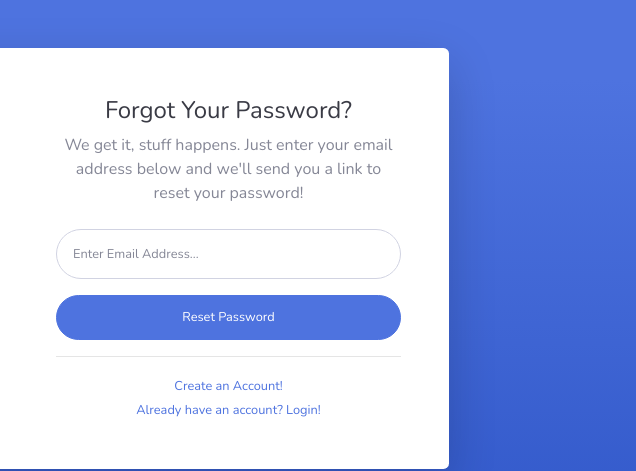
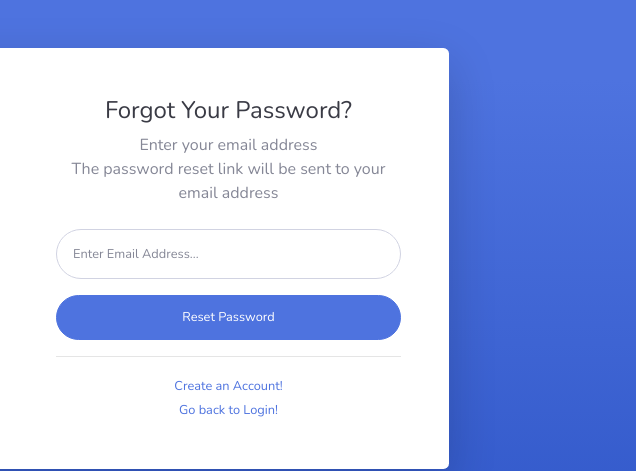
Before and after one commit to TanayPandey627/Paperless_scholarship, a website with bundled scripts: page forgot-password.html in a window 1280 px wide. Shown: the top 471 px of the page, 644-1280 px from the left. Built offline with nearby package versions, Linux system fonts and the light colour scheme.

Commit message:
Update forgot-password.html

```diff
--- a/forgot-password.html
+++ b/forgot-password.html
@@ -40,8 +40,8 @@
                                 <div class="p-5">
                                     <div class="text-center">
                                         <h1 class="h4 text-gray-900 mb-2">Forgot Your Password?</h1>
-                                        <p class="mb-4">We get it, stuff happens. Just enter your email address below
-                                            and we'll send you a link to reset your password!</p>
+                                        <p class="mb-4">Enter your email address <br>
+                                            The password reset link will be sent to your email address</p>
                                     </div>
                                     <form class="user">
                                         <div class="form-group">
@@ -58,7 +58,7 @@
                                         <a class="small" href="register.html">Create an Account!</a>
                                     </div>
                                     <div class="text-center">
-                                        <a class="small" href="login.html">Already have an account? Login!</a>
+                                        <a class="small" href="login.html">Go back to Login!</a>
                                     </div>
                                 </div>
                             </div>
```
